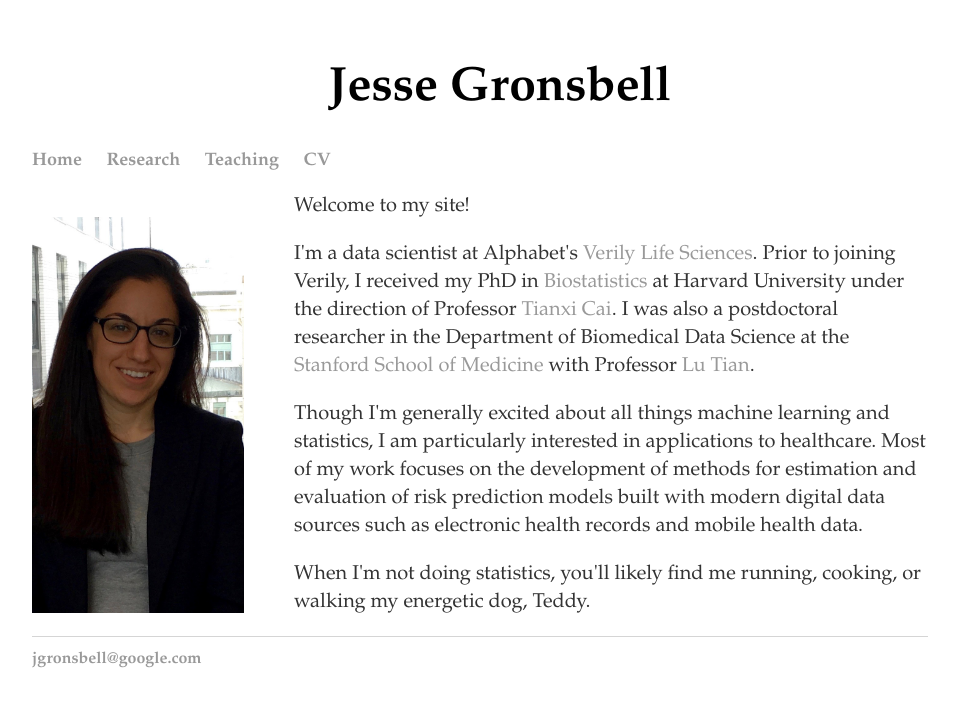
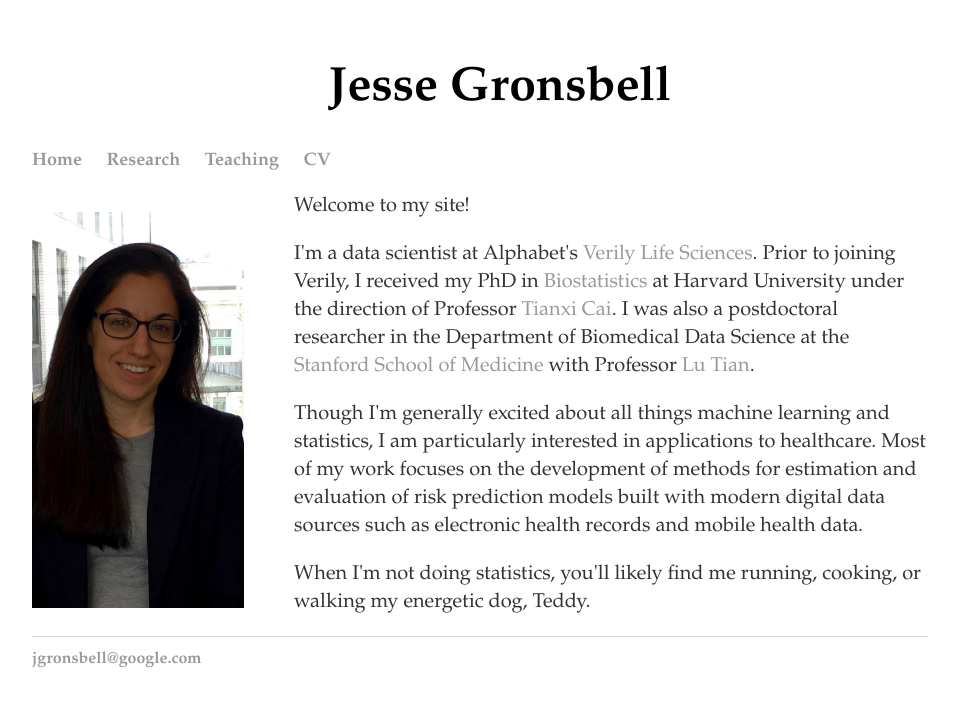
Before and after one commit to jgrons/old_website, a Jekyll site: the page built from index.html, in a window 1280 px wide. Shown: the top 707 px of the page, without its empty margins (160-1119 px from the left). Built offline with Jekyll 4.4.1, drawn with Linux system fonts in a browser that asks for light colours.

Commit message:
Update index.html

```diff
--- a/index.html
+++ b/index.html
@@ -5,7 +5,7 @@
 <div class="blurb">
 	<div class="span2">
         <a href="../pics/IMG_1115.jpeg">
-            <img src="../pics/IMG_1115.jpeg" HEIGHT="396" WIDTH="212" align="left" style="margin:25px 50px 0px 0px"
+            <img src="../pics/IMG_1115.jpeg" HEIGHT="396" WIDTH="212" align="left" style="margin:20px 50px 0px 0px"
                   title="JG" alt="JG"/></a>
         </div>
 
```
